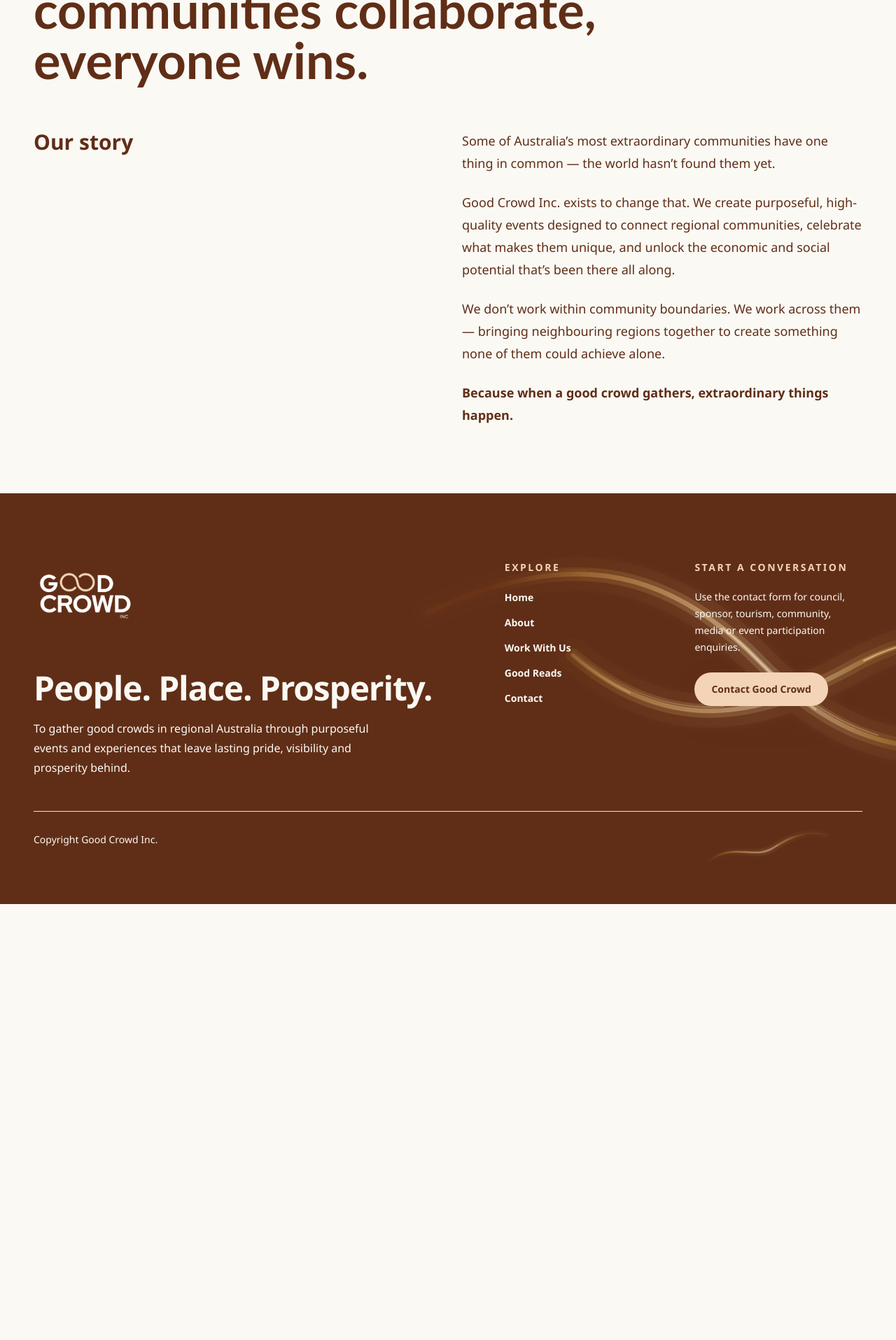
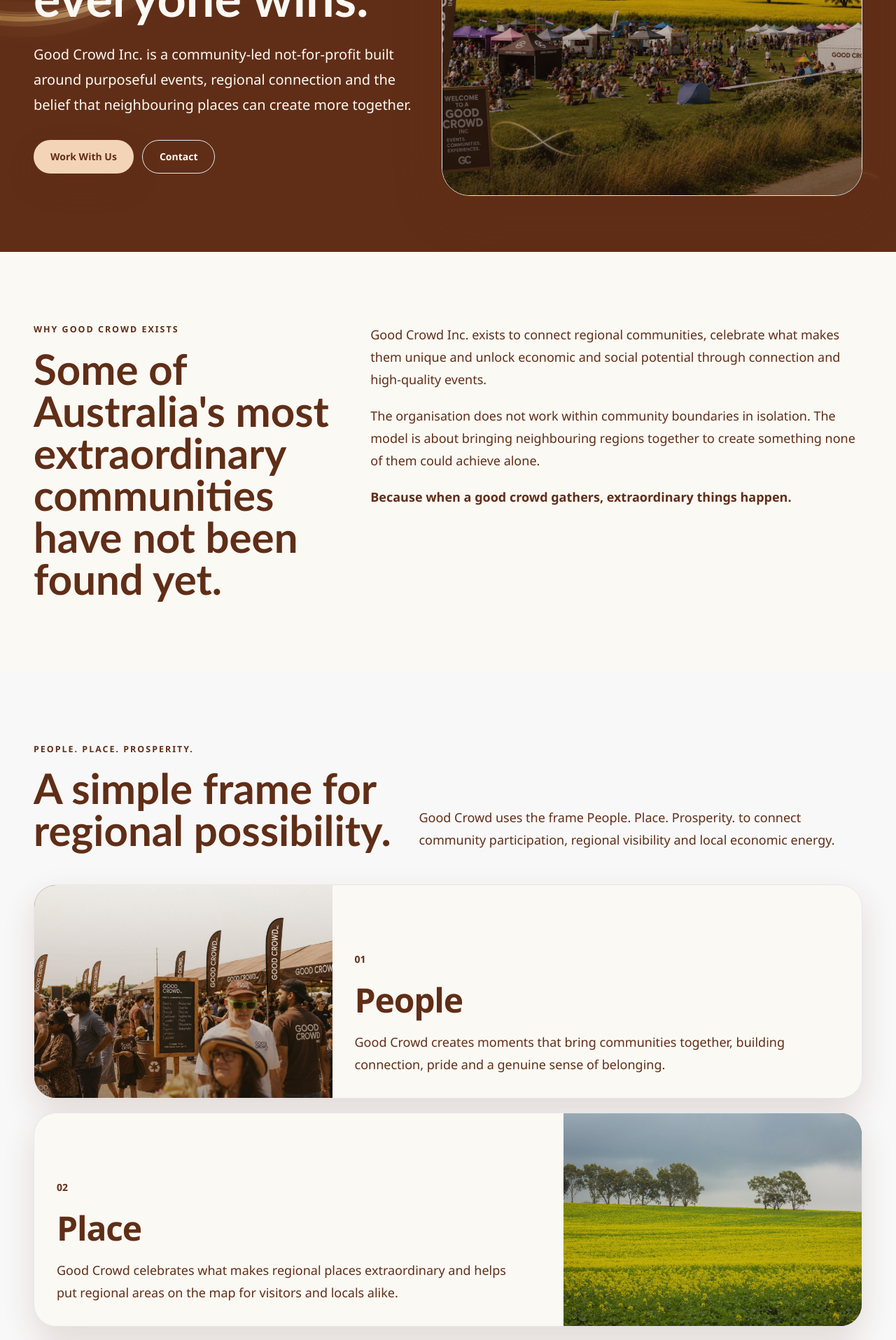
Before and after one commit to AntondeLange/Good-Crowd-Inc, a Next.js app: page /about in a window 1280 px wide. Shown: the part 480-2395 px from the top of the page at 70% size. Before the commit the page ends 1772 px from the top, so only its background shows below. Built offline with nearby package versions, Linux system fonts and the light colour scheme.

Commit message:
feat: build about page

```diff
--- a/app/about/page.tsx
+++ b/app/about/page.tsx
@@ -1,2 +1,220 @@
-export const metadata = { title: "About" };
-export default function AboutPage(){return <section className="py-24"><div className="container-crowd"><p className="text-sm font-bold uppercase tracking-widest">About</p><h1 className="display mt-5 max-w-5xl text-5xl md:text-7xl">We’re a not-for-profit that operates on a simple but powerful belief: when communities collaborate, everyone wins.</h1><div className="mt-16 grid gap-10 md:grid-cols-2"><h2 className="text-3xl font-black">Our story</h2><div className="space-y-6 text-lg leading-8"><p>Some of Australia&rsquo;s most extraordinary communities have one thing in common — the world hasn&rsquo;t found them yet.</p><p>Good Crowd Inc. exists to change that. We create purposeful, high-quality events designed to connect regional communities, celebrate what makes them unique, and unlock the economic and social potential that&rsquo;s been there all along.</p><p>We don&rsquo;t work within community boundaries. We work across them — bringing neighbouring regions together to create something none of them could achieve alone.</p><p className="font-bold">Because when a good crowd gathers, extraordinary things happen.</p></div></div></div></section>}
+import type { Metadata } from "next";
+import Image from "next/image";
+import { LuminousInfinity } from "@/components/brand/luminous-infinity";
+import {
+  EditorialIntro,
+  PortraitPlaceholder,
+  SecondaryHero,
+  SectionMediaBlock,
+} from "@/components/sections/secondary-page-primitives";
+import { founders, missionVision, pillars, values } from "@/lib/site-content";
+
+export const metadata: Metadata = {
+  title: "About",
+  description:
+    "Learn why Good Crowd Inc. exists to connect regional communities, celebrate place and support prosperity through purposeful events.",
+};
+
+export default function AboutPage() {
+  return (
+    <div className="overflow-hidden">
+      <SecondaryHero
+        eyebrow="About Good Crowd"
+        title="When communities collaborate, everyone wins."
+        intro="Good Crowd Inc. is a community-led not-for-profit built around purposeful events, regional connection and the belief that neighbouring places can create more together."
+        image={{
+          src: "/images/place/canola-field-festival-branded.jpeg",
+          alt: "A Good Crowd-branded regional festival concept beside a canola field.",
+          position: "object-[center_55%]",
+        }}
+        primaryCta={{ label: "Work With Us", href: "/work-with-us" }}
+        secondaryCta={{ label: "Contact", href: "/contact" }}
+      />
+
+      <EditorialIntro
+        eyebrow="Why Good Crowd exists"
+        title="Some of Australia&apos;s most extraordinary communities have not been found yet."
+      >
+        <p>
+          Good Crowd Inc. exists to connect regional communities, celebrate what
+          makes them unique and unlock economic and social potential through
+          connection and high-quality events.
+        </p>
+        <p>
+          The organisation does not work within community boundaries in isolation.
+          The model is about bringing neighbouring regions together to create
+          something none of them could achieve alone.
+        </p>
+        <p className="font-bold text-crowd-brown">
+          Because when a good crowd gathers, extraordinary things happen.
+        </p>
+      </EditorialIntro>
+
+      <section className="section-pad bg-crowd-mist">
+        <div className="container-crowd">
+          <div className="grid gap-8 lg:grid-cols-[0.9fr_1.1fr] lg:items-end">
+            <div>
+              <p className="eyebrow text-crowd-brown">People. Place. Prosperity.</p>
+              <h2 className="display mt-4 text-4xl md:text-6xl">
+                A simple frame for regional possibility.
+              </h2>
+            </div>
+            <p className="max-w-2xl text-lg leading-8 text-crowd-brown/75 lg:justify-self-end">
+              Good Crowd uses the frame People. Place. Prosperity. to connect
+              community participation, regional visibility and local economic
+              energy.
+            </p>
+          </div>
+
+          <div className="mt-12 grid gap-5">
+            {pillars.map((pillar, index) => (
+              <article
+                key={pillar.title}
+                className={`grid overflow-hidden rounded-[2rem] border border-crowd-brown/10 bg-crowd-cream shadow-crowd lg:grid-cols-[0.72fr_1.28fr] ${
+                  index === 1 ? "lg:grid-cols-[1.28fr_0.72fr]" : ""
+                }`}
+              >
+                <div
+                  className={`relative min-h-[17rem] bg-crowd-brown ${
+                    index === 1 ? "lg:order-2" : ""
+                  }`}
+                >
+                  {pillar.image ? (
+                    <Image
+                      src={pillar.image.src}
+                      alt={pillar.image.alt}
+                      fill
+                      sizes="(max-width: 1024px) 100vw, 36vw"
+                      className="object-cover"
+                    />
+                  ) : null}
+                  <div
+                    aria-hidden="true"
+                    className="absolute inset-0 bg-[linear-gradient(180deg,rgba(40,21,14,0.02),rgba(40,21,14,0.36))]"
+                  />
+                </div>
+                <div className="flex flex-col justify-end p-6 md:p-8 lg:min-h-[19rem]">
+                  <p className="text-sm font-black text-crowd-brown">0{index + 1}</p>
+                  <h3 className="mt-6 text-3xl font-black tracking-tight md:text-5xl">
+                    {pillar.title}
+                  </h3>
+                  <p className="mt-5 max-w-2xl text-lg leading-8 text-crowd-brown/75">
+                    {pillar.copy}
+                  </p>
+                </div>
+              </article>
+            ))}
+          </div>
+        </div>
+      </section>
+
+      <section className="relative overflow-hidden bg-crowd-brown py-20 text-crowd-cream md:py-28">
+        <LuminousInfinity
+          variant="partial"
+          sparkles={false}
+          className="absolute right-[-27rem] top-1/2 hidden h-[25rem] w-[58rem] -translate-y-1/2 rotate-[8deg] opacity-30 md:block"
+        />
+        <div className="container-crowd relative z-10 grid gap-8 lg:grid-cols-2">
+          <div>
+            <p className="eyebrow text-crowd-sand">Mission</p>
+            <blockquote className="display mt-5 text-4xl md:text-6xl">
+              {missionVision.mission}
+            </blockquote>
+          </div>
+          <div className="self-end rounded-[1.5rem] border border-crowd-cream/15 bg-crowd-cream/10 p-6">
+            <p className="eyebrow text-crowd-sand">Vision</p>
+            <p className="mt-4 text-2xl font-black leading-tight md:text-4xl">
+              {missionVision.vision}
+            </p>
+          </div>
+        </div>
+      </section>
+
+      <SectionMediaBlock
+        eyebrow="How the model works"
+        title="Not inside boundaries. Across them."
+        body="Good Crowd is designed around collaboration across neighbouring regions: communities, councils, tourism bodies, sponsors, local businesses, suppliers, volunteers and aligned organisations working toward shared regional outcomes."
+        image={{
+          src: "/images/place/canola-field-farm-dam-aerial.jpeg",
+          alt: "Aerial canola landscape with a farm dam.",
+          position: "object-[center_52%]",
+        }}
+        reverse
+      />
+
+      <section className="section-pad relative overflow-hidden bg-crowd-cream">
+        <LuminousInfinity
+          variant="streak"
+          sparkles={false}
+          className="absolute left-[-12rem] top-16 hidden h-28 w-[34rem] rotate-[-5deg] opacity-20 md:block"
+        />
+        <div className="container-crowd relative z-10">
+          <div className="max-w-4xl">
+            <p className="eyebrow text-crowd-brown">Values</p>
+            <h2 className="display mt-4 text-4xl md:text-6xl">
+              Goodness, connection, glee and community guide the work.
+            </h2>
+          </div>
+          <div className="mt-12 grid gap-5 md:grid-cols-2">
+            {values.map((value, index) => (
+              <article
+                key={value.title}
+                className={`rounded-[1.5rem] border border-crowd-brown/10 p-6 shadow-crowd md:p-8 ${
+                  index === 0
+                    ? "bg-crowd-brown text-crowd-cream md:row-span-2"
+                    : index === 2
+                      ? "bg-crowd-sand"
+                      : "bg-crowd-mist"
+                }`}
+              >
+                <p
+                  className={`text-sm font-black ${
+                    index === 0 ? "text-crowd-sand" : "text-crowd-brown"
+                  }`}
+                >
+                  0{index + 1}
+                </p>
+                <h3 className="mt-10 text-3xl font-black tracking-tight">
+                  {value.title}
+                </h3>
+                <p
+                  className={`mt-5 leading-7 ${
+                    index === 0 ? "text-crowd-cream/75" : "text-crowd-brown/75"
+                  }`}
+                >
+                  {value.copy}
+                </p>
+              </article>
+            ))}
+          </div>
+        </div>
+      </section>
+
+      <section className="section-pad bg-crowd-mist">
+        <div className="container-crowd grid gap-10 lg:grid-cols-[0.8fr_1.2fr] lg:items-start">
+          <div>
+            <p className="eyebrow text-crowd-brown">Founders</p>
+            <h2 className="display mt-4 text-4xl md:text-6xl">
+              Good Crowd was founded by Tamara de Lange and Sarah Moore.
+            </h2>
+            <p className="mt-6 text-lg leading-8 text-crowd-brown/75">
+              Public portraits and biographies have not yet been approved for
+              publication, so this section is structured for future source material
+              without inventing profile details.
+            </p>
+          </div>
+          <div className="grid gap-5 sm:grid-cols-2">
+            {founders.map((founder, index) => (
+              <PortraitPlaceholder
+                key={founder.name}
+                name={founder.name}
+                role={founder.role}
+                index={index}
+              />
+            ))}
+          </div>
+        </div>
+      </section>
+    </div>
+  );
+}
```
